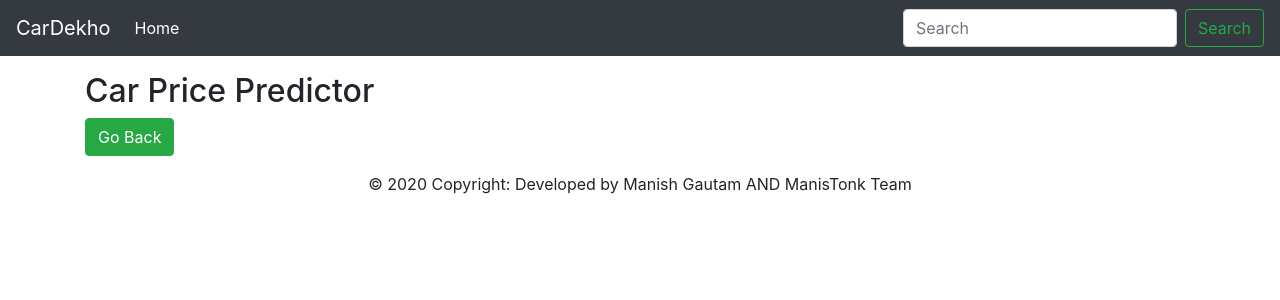
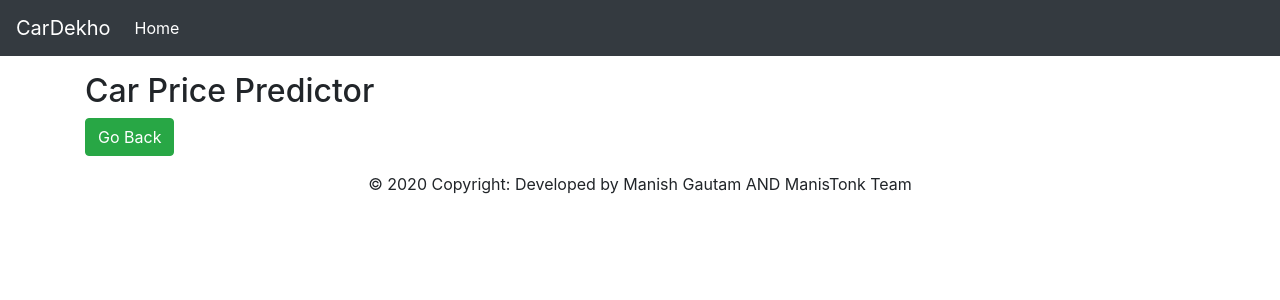
Before and after one commit to ManishGautam001/CarPricePrediction, a Flask app: template templates/show.html in a window 1280 px wide. Shown: the top 300 px of the page. Run offline with Flask 2, Linux system fonts and the light colour scheme; the template is opened without the code that fills it, so the values that code supplies are empty; parts of the project's set-up code (start-up, migrations or seed data) failed here and were passed over.

Commit message:
Update show.html

```diff
--- a/templates/show.html
+++ b/templates/show.html
@@ -15,9 +15,10 @@
 
 <body>
 
-    <nav class="navbar sticky-top navbar-expand-lg navbar-dark bg-dark">
+  <nav class="navbar navbar-expand-lg navbar-dark bg-dark">
     <a class="navbar-brand" href="#">CarDekho</a>
-      <button class="navbar-toggler" type="button" data-toggle="collapse" data-target="#navbarSupportedContent" aria-controls="navbarSupportedContent" aria-expanded="false" aria-label="Toggle navigation">
+    <button class="navbar-toggler" type="button" data-toggle="collapse" data-target="#navbarSupportedContent"
+      aria-controls="navbarSupportedContent" aria-expanded="false" aria-label="Toggle navigation">
       <span class="navbar-toggler-icon"></span>
     </button>
 
@@ -27,10 +28,6 @@
           <a class="nav-link" href="#">Home <span class="sr-only">(current)</span></a>
         </li>
       </ul>
-        <form class="form-inline my-2 my-lg-0">
-          <input class="form-control mr-sm-2" type="search" placeholder="Search" aria-label="Search">
-          <button class="btn btn-outline-success my-2 my-sm-0" type="submit">Search</button>
-        </form>
     </div>
   </nav>
 
```
Lines whose indentation alone changed are shown as unchanged.
